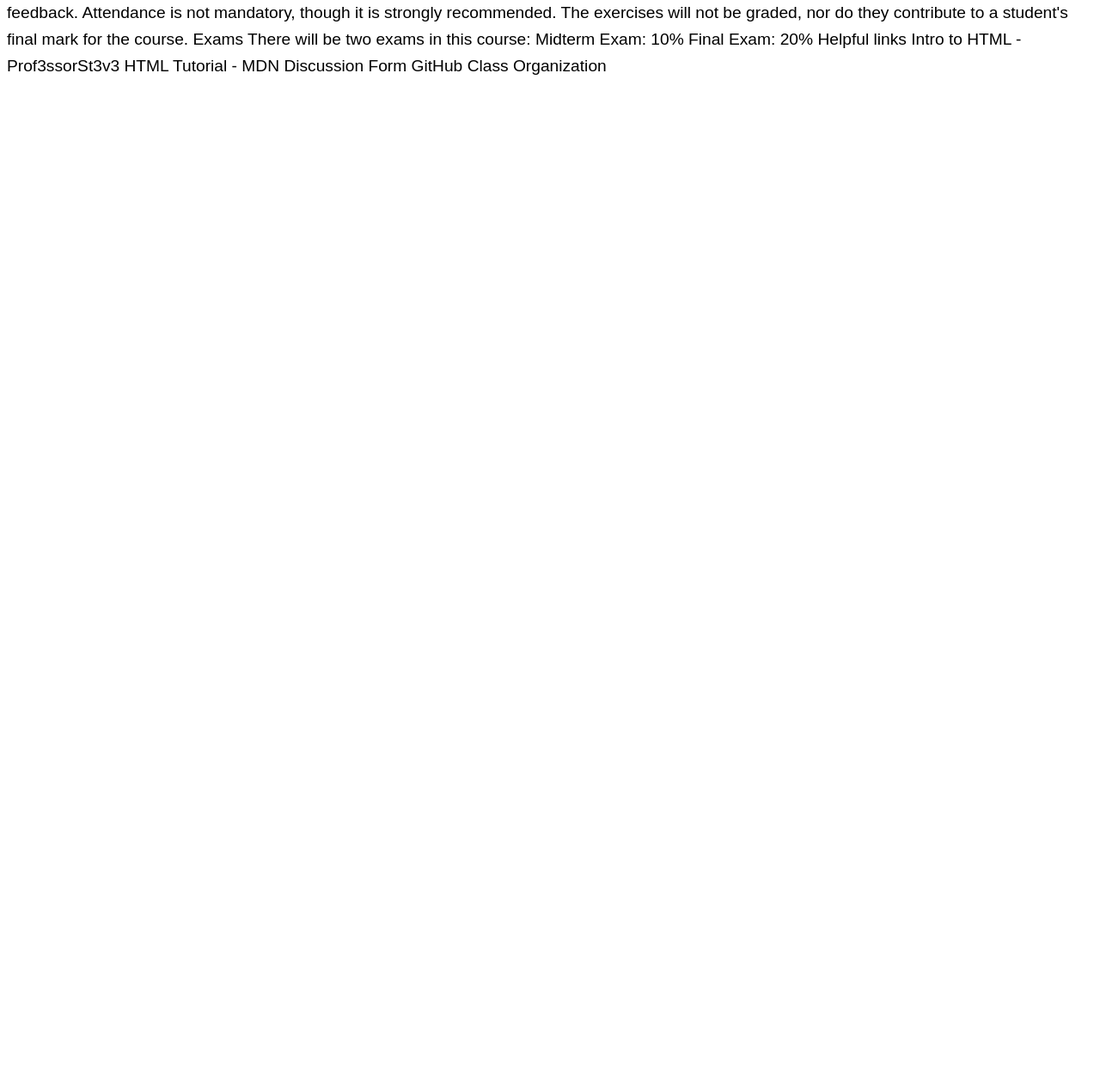
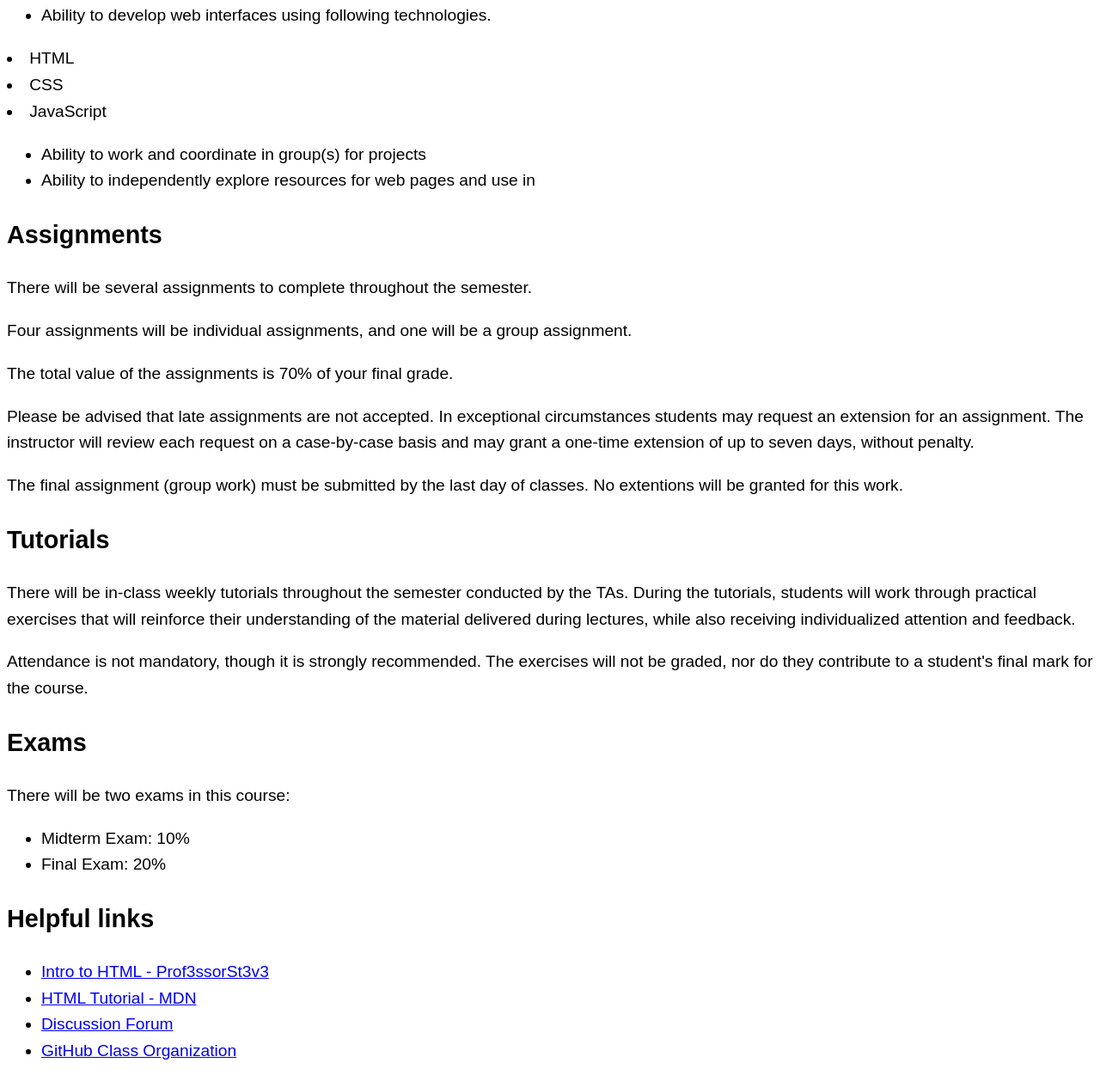
Before and after one commit to irm1005-itec1005-fall-2023/tutorial-exercise-01-liampower2, a plain HTML site: page index.html in a window 1280 px wide. Shown: the part 284-1542 px from the top of the page at 86% size. Before the commit the page ends 800 px from the top, so only its background shows below. Drawn offline with Linux system fonts and the light colour scheme.

Commit message:
Tutorial Finished

```diff
--- a/index.html
+++ b/index.html
@@ -28,103 +28,111 @@
     <!-- You may remove the extra comments when you finish -->
 
     <!-- h1 -->
-    Hello World
+    <h1>Hello World</h1>
 
     <!-- p -->
     <!-- abbr around the word HTML -->
-    We're learning how to do awesome HTML things!
+    <p>We're learning how to do awesome HTML things!</p>
 
     <!-- h2 -->
-    Learning Objectives
+    <h2>Learning Objectives</h2>
 
     <!-- p -->
-    Here are the official learning objectives for the course:
-
-    <!-- Below are three list items-->
-    Ability to develop web interfaces using following technologies
-    <!-- Below are three nested list items -->
+   <p>Here are the official learning objectives for the course:</p>
+   <!--below are three listed items-->
+   <ul>
+    <li>Ability to develop web interfaces using following technologies.</li>
+   </ul>
+   <!--below are three listed items-->
     <!-- Nested list item -->
-    HTML
+    <li>HTML</li>
     <!-- Nested list item -->
-    CSS
+    <li>CSS</li>
     <!-- Nested list item -->
-    JavaScript
+    <li>JavaScript</li>
     <!-- End of nested list items -->
     <!-- End of the ul -->
     <!-- List item -->
-    Ability to work and coordinate in group(s) for projects
+  <ul>
+    <li>Ability to work and coordinate in group(s) for projects</li>
     <!-- List item -->
-    Ability to independently explore resources for web pages and use in
-    development of web interfaces
+    <li>Ability to independently explore resources for web pages and use in </li>
     <!-- End of the ul -->
+  </ul>
 
     <!-- h2 -->
-    Assignments
+    <h2>Assignments</h2>
 
     <!-- p -->
-    There will be several assignments to complete throughout the semester.
+    <p>There will be several assignments to complete throughout the semester.</p>
 
     <!-- p -->
-    Four assignments will be individual assignments, and one will be a group
-    assignment.
+    <p>Four assignments will be individual assignments, and one will be a group
+      assignment.</p>
 
     <!-- p -->
-    The total value of the assignments is 70% of your final grade.
+    <p>The total value of the assignments is 70% of your final grade.</p>
 
     <!-- p -->
-    Please be advised that late assignments are not accepted. In exceptional
-    circumstances students may request an extension for an assignment. The
-    instructor will review each request on a case-by-case basis and may grant a
-    one-time extension of up to seven days, without penalty.
+    <p>Please be advised that late assignments are not accepted. In exceptional
+      circumstances students may request an extension for an assignment. The
+      instructor will review each request on a case-by-case basis and may grant a
+      one-time extension of up to seven days, without penalty.</p>
 
     <!-- p -->
-    The final assignment (group work) must be submitted by the last day of
-    classes. No extentions will be granted for this work.
+    <p>The final assignment (group work) must be submitted by the last day of
+      classes. No extentions will be granted for this work.</p>
 
     <!-- h2 -->
-    Tutorials
+    <h2>Tutorials</h2>
 
     <!-- p -->
     <!-- abbr around the word TAs -->
     There will be in-class weekly tutorials throughout the semester conducted by
-    the TAs. During the tutorials, students will work through practical
+    the <abbr>TAs.</abbr> During the tutorials, students will work through practical
     exercises that will reinforce their understanding of the material delivered
     during lectures, while also receiving individualized attention and feedback.
 
     <!-- p -->
-    Attendance is not mandatory, though it is strongly recommended. The
-    exercises will not be graded, nor do they contribute to a student's final
-    mark for the course.
+    <p>Attendance is not mandatory, though it is strongly recommended. The
+      exercises will not be graded, nor do they contribute to a student's final
+      mark for the course.</p>
 
     <!-- h2 -->
-    Exams
+    <h2>Exams</h2>
 
     <!-- p -->
-    There will be two exams in this course:
-
+    <p>There will be two exams in this course:</p>
     <!-- Below are two list items -->
     <!-- list item -->
-    Midterm Exam: 10%
-    <!-- list item -->
-    Final Exam: 20%
+    <ul>
+    <li> Midterm Exam: 10%</li><!-- list item -->
+    <li>Final Exam: 20%</li>
+    </ul>
     <!-- End of the ul -->
 
     <!-- h2 -->
-    Helpful links
+    <h2>Helpful links</h2>
 
     <!-- Below are four list items -->
     <!-- a href="href="https://www.youtube.com/watch?v=KUmuiqV1xME&list=PLyuRouwmQCjncCz8JChyPNRBvm2ONGYa2"  -->
-    Intro to HTML - Prof3ssorSt3v3
-
-    <!-- a href="https://developer.mozilla.org/en-US/docs/Learn/"HTML -->
-    HTML Tutorial - MDN
-
-    <!-- a href="https://github.com/orgs/irm1005-itec1005-fall-2023/discussions" -->
-    Discussion Form
-
-    <!-- a href="https://github.com/irm1005-itec1005-fall-2023" -->
-    GitHub Class Organization
-
-    <!-- End of the ul -->
+    <ul>
+      <li>
+        <a href="https://www.youtube.com/watch?v=KUmuiqV1xME&list=PLyuRouwmQCjncCz8JChyPNRBvm2ONGYa2"
+        >Intro to HTML - Prof3ssorSt3v3</a>
+        </li>
+      <li>
+        <a href="https://developer.mozilla.org/en-US/docs/Learn/"
+        >HTML Tutorial - MDN</a>
+        </li>
+      <li>
+        <a href="https://github.com/orgs/irm1005-itec1005-fall-2023/discussions"
+      >Discussion Forum</a>
+        </li>
+      <li>
+        <a href="https://github.com/irm1005-itec1005-fall-2023"
+        >GitHub Class Organization</a>
+        </li>
+      </ul>
   </body>
 </html>
```
